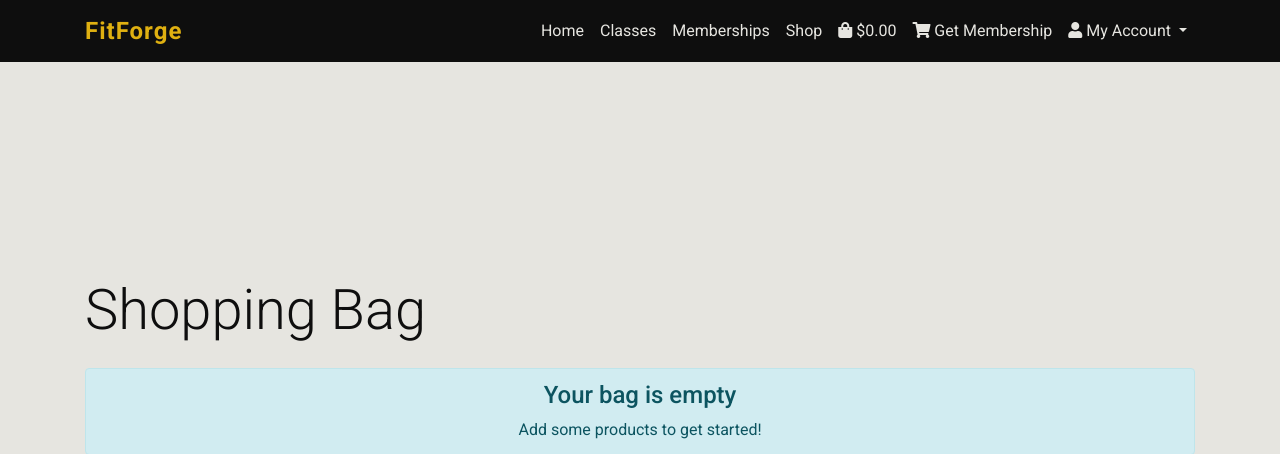
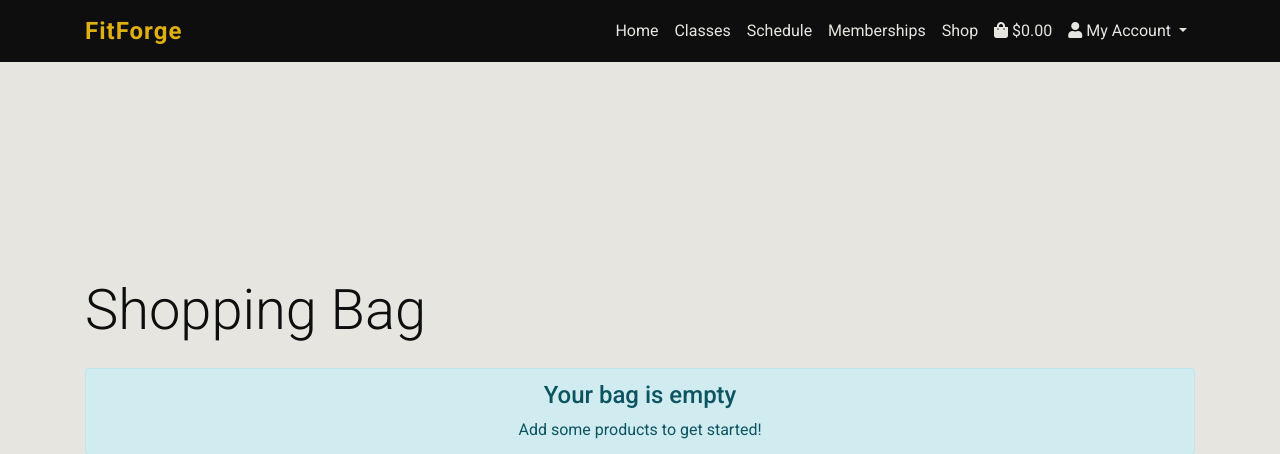
Before and after one commit to vsessvit/FitForge, a Django app: page /bag/ in a window 1280 px wide. Shown: the top 454 px of the page. Run offline with Django 3.2, Linux system fonts and the light colour scheme; the visitor is signed in with stand-in values (Sample User, id 1); data comes from the database, SQL or seed files in the repository.

Commit message:
Add Schedule and My Bookings links to navigation

```diff
--- a/templates/base.html
+++ b/templates/base.html
@@ -35,6 +35,9 @@
                             <a class="nav-link" href="{% url 'all_classes' %}">Classes</a>
                         </li>
                         <li class="nav-item">
+                            <a class="nav-link" href="{% url 'class_schedule_list' %}">Schedule</a>
+                        </li>
+                        <li class="nav-item">
                             <a class="nav-link" href="{% url 'memberships:membership_plans' %}">Memberships</a>
                         </li>
                         <li class="nav-item">
@@ -58,12 +61,6 @@
                                 <i class="fas fa-id-card"></i> {{ user_membership.membership_tier.name }}
                             </a>
                         </li>
-                        {% else %}
-                        <li class="nav-item">
-                            <a class="nav-link" href="{% url 'memberships:membership_plans' %}">
-                                <i class="fas fa-shopping-cart"></i> Get Membership
-                            </a>
-                        </li>
                         {% endif %}
                         <li class="nav-item dropdown">
                             <a class="nav-link dropdown-toggle" href="#" id="profileDropdown" role="button" data-toggle="dropdown" aria-haspopup="true" aria-expanded="false">
@@ -72,6 +69,9 @@
                             <div class="dropdown-menu dropdown-menu-right" aria-labelledby="profileDropdown">
                                 <a class="dropdown-item" href="{% url 'profiles:profile' %}">
                                     <i class="fas fa-user-circle"></i> My Profile
+                                </a>
+                                <a class="dropdown-item" href="{% url 'bookings:my_bookings' %}">
+                                    <i class="fas fa-calendar-check"></i> My Bookings
                                 </a>
                                 <div class="dropdown-divider"></div>
                                 <a class="dropdown-item" href="{% url 'account_logout' %}">
```
